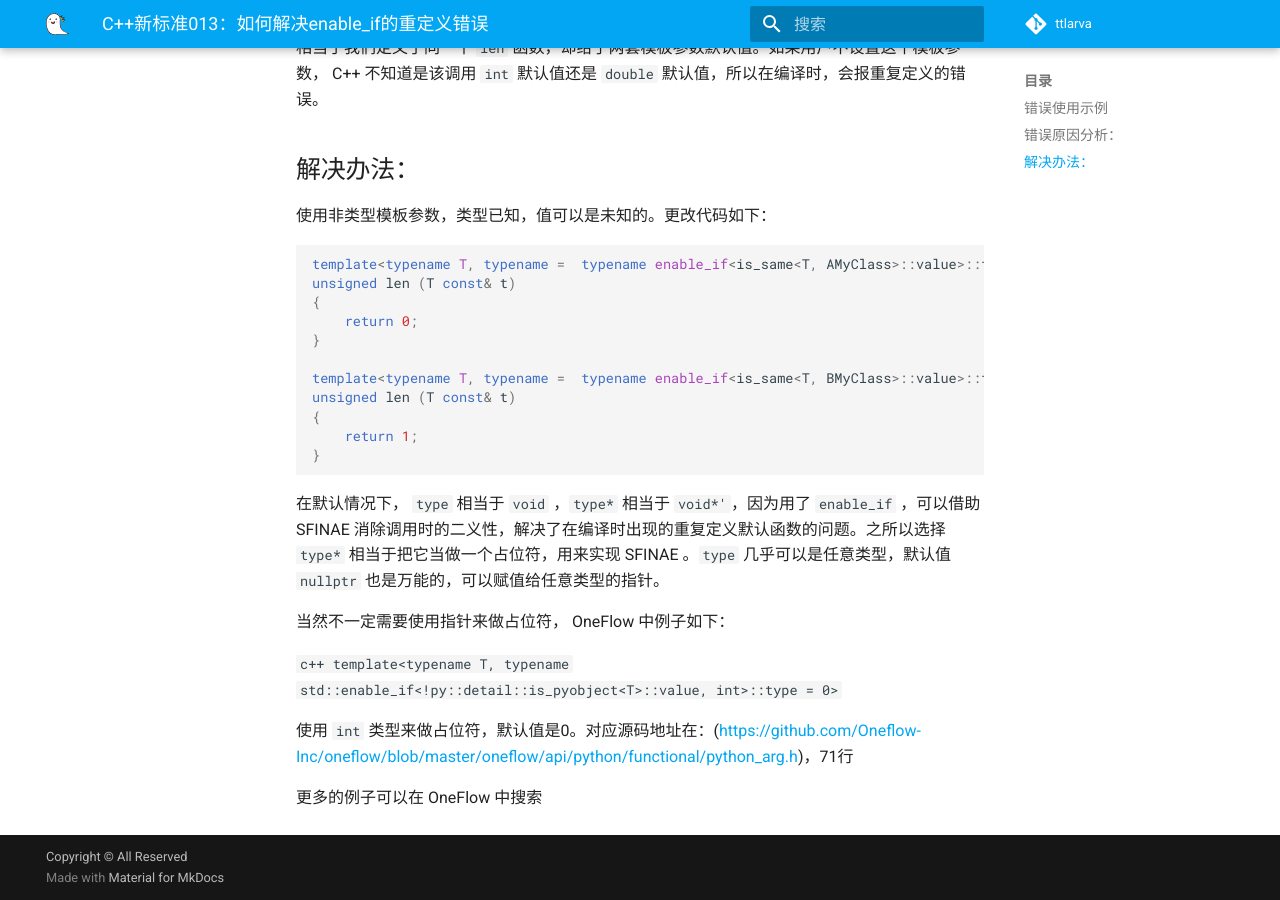
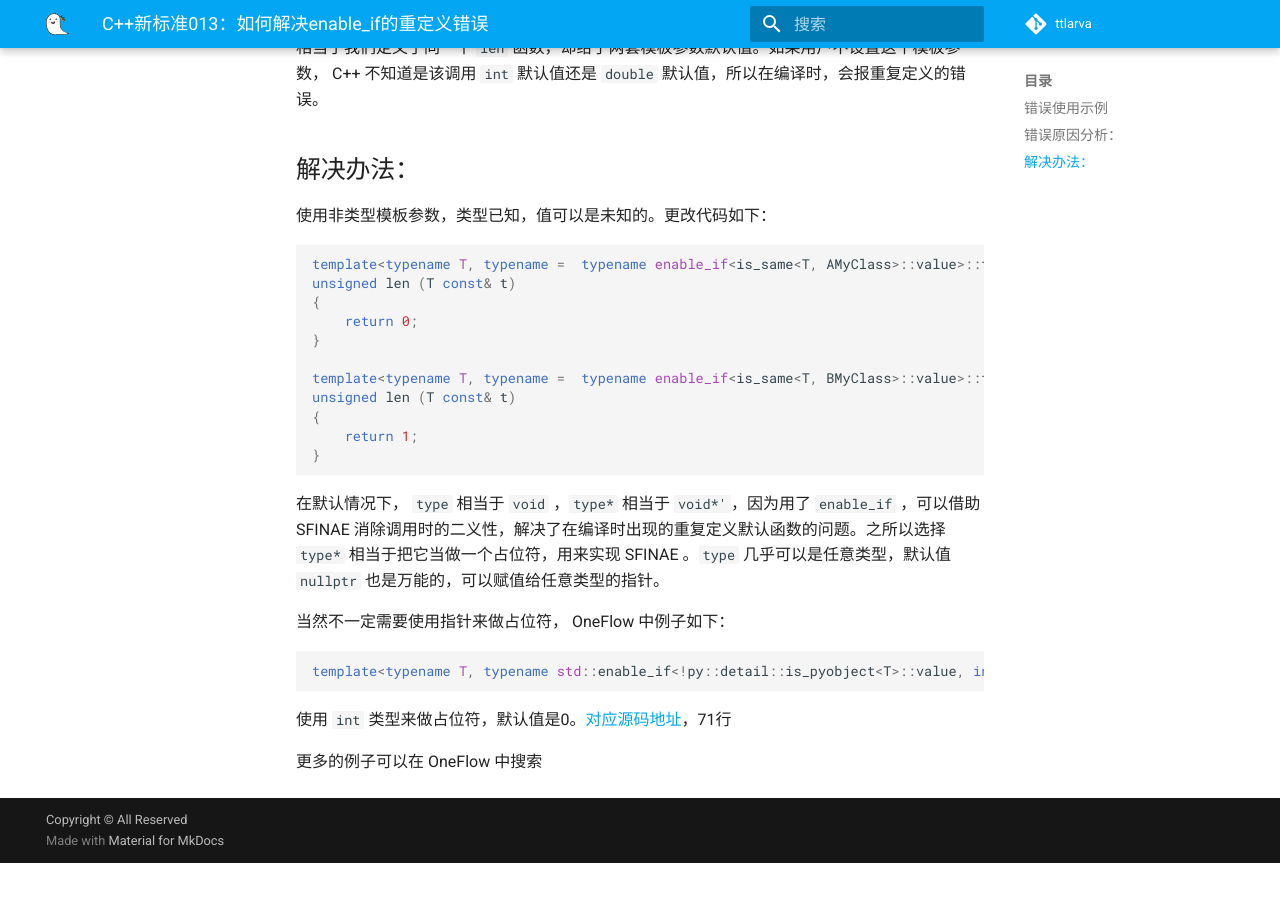
Before and after one commit to ttttLarva/Larva, an MkDocs documentation site: the page built from docs/learn_cpp/13_enable_if_redefine_mistake.md, in a window 1280 px wide and 900 px high, scrolled down 1650 px. Built offline with MkDocs 1.6.1 and Material for MkDocs 9.7.7, drawn with Linux system fonts in a browser that asks for light colours; emoji names are drawn with the system emoji font; comment, search, counter and statistics services are not loaded; the version menu is left out; after the commit the page ends 2513 px from its top, so only the background shows below that; some of the changed lines change nothing that is shown.

Commit message:
Fixed format mistakes

````diff
--- a/docs/learn_cpp/13_enable_if_redefine_mistake.md
+++ b/docs/learn_cpp/13_enable_if_redefine_mistake.md
@@ -1,5 +1,5 @@
 # C++新标准013：如何解决enable_if的重定义错误
-:earth_asia: **Bilibili视频传送门：**[C++新标准013：如何解决enable_if的重定义错误](https://www.bilibili.com/video/BV1yR4y1w7Tg?spm_id_from=333.999.0.0&vd_source=edaae2ad9a800ae9096799678a23543e):earth_asia:
+**Bilibili视频传送门：**[C++新标准013：如何解决enable_if的重定义错误](https://www.bilibili.com/video/BV1yR4y1w7Tg?spm_id_from=333.999.0.0&vd_source=edaae2ad9a800ae9096799678a23543e)
 
 本文从 `enablie_if` 错误使用，导致编译报错入手，分析错误原因，并给出解决办法
 
@@ -101,9 +101,9 @@
 当然不一定需要使用指针来做占位符， OneFlow 中例子如下：
 
 ```c++
-  template<typename T, typename std::enable_if<!py::detail::is_pyobject<T>::value, int>::type = 0>
-  ```
+template<typename T, typename std::enable_if<!py::detail::is_pyobject<T>::value, int>::type = 0>
+```
 
-  使用 `int` 类型来做占位符，默认值是0。对应源码地址在：(https://github.com/Oneflow-Inc/oneflow/blob/master/oneflow/api/python/functional/python_arg.h)，71行
+  使用 `int` 类型来做占位符，默认值是0。[对应源码地址](https://github.com/Oneflow-Inc/oneflow/blob/master/oneflow/api/python/functional/python_arg.h)，71行
 
 更多的例子可以在 OneFlow 中搜索
````
